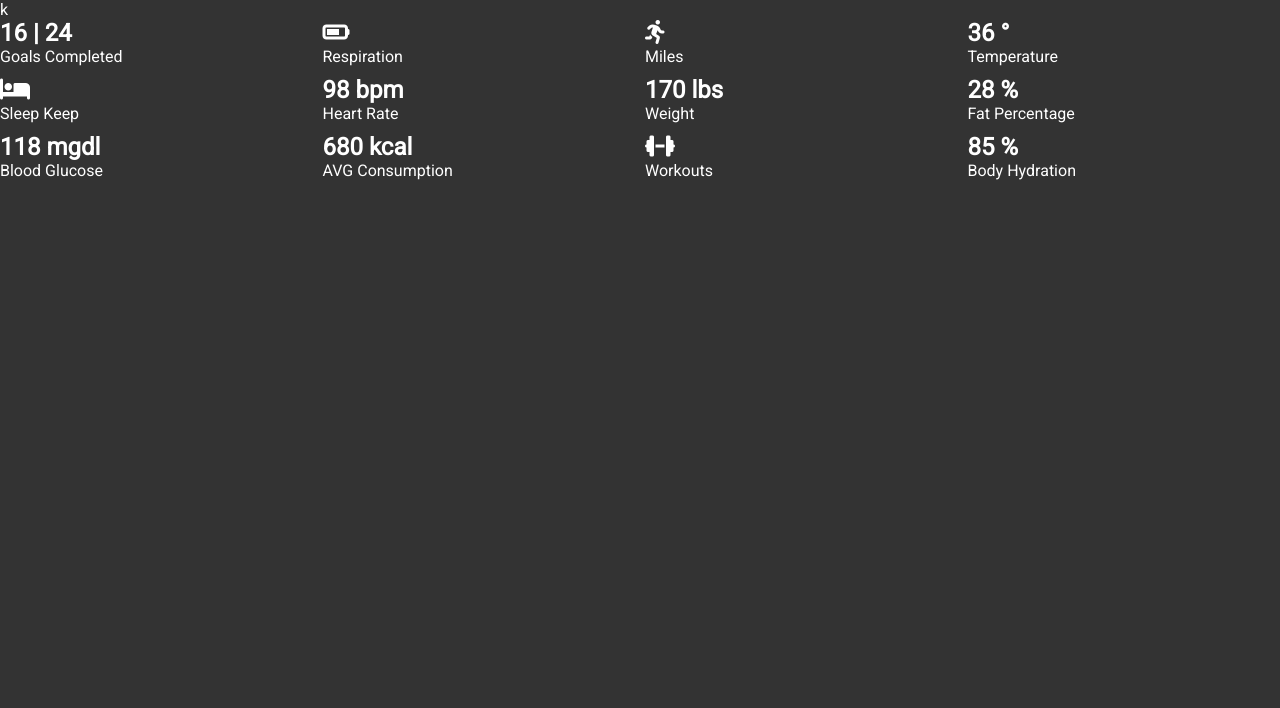
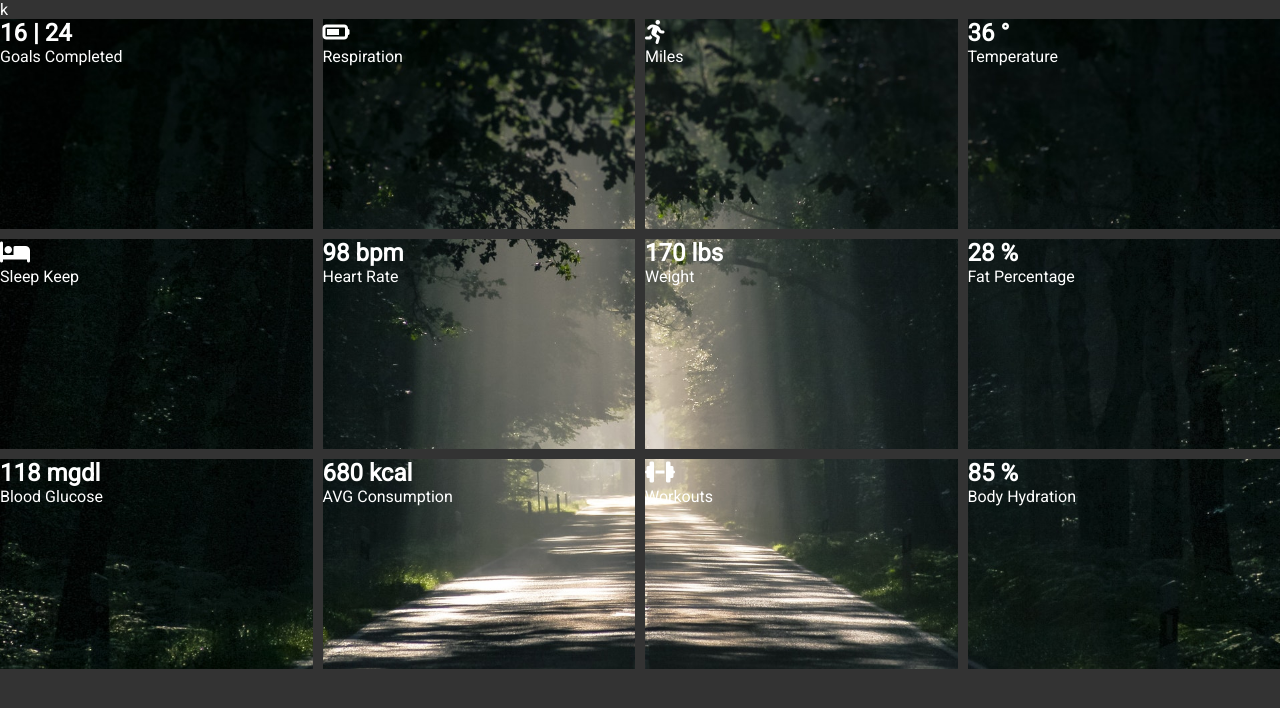
Before and after one commit to infiniteoo/HTMLCSS-grid_w_image_span, a plain HTML site: page index.html in a window 1280 px wide. Drawn offline with Linux system fonts and the light colour scheme.

Commit message:
styled the divs within the container class

```diff
--- a/style.css
+++ b/style.css
@@ -17,3 +17,9 @@ body {
   grid-template-columns: repeat(4, 1fr);
   grid-gap: 10px;
 }
+.container > div {
+  height: 210px;
+  background: url("bg1.jpg");
+  background-size: cover;
+  background-attachment: fixed;
+}
```
Also changed, not shown: 1 other file.
